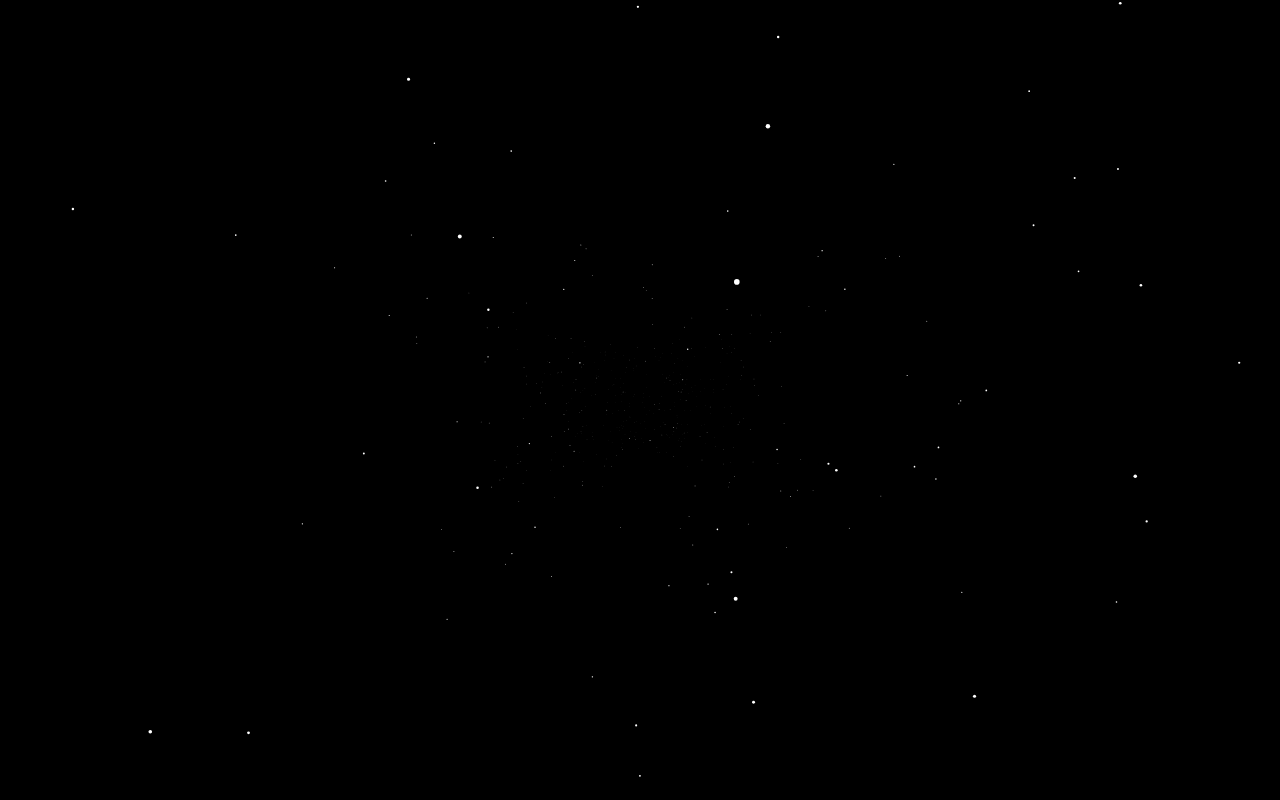
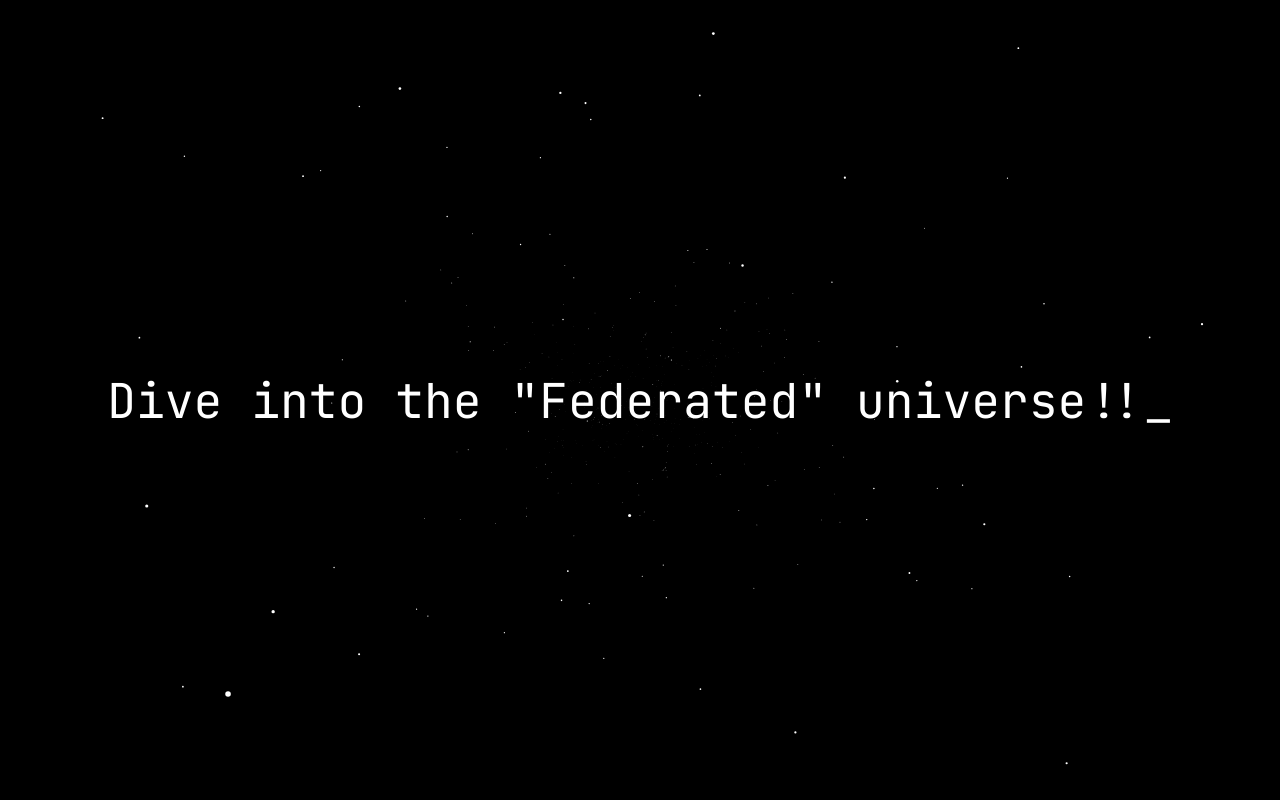
Before and after one commit to cyber-gene/Fediverse-world, a Nuxt app: page / in a window 1280 px wide. Built offline with nearby package versions, Linux system fonts and the light colour scheme.

Commit message:
トップセクションコンポーネントの追加とスタイルの調整、Googleフォントモジュールの導入

```diff
--- a/app.vue
+++ b/app.vue
@@ -2,8 +2,51 @@
   <div>
     <NuxtRouteAnnouncer />
     <Background />
-   </div>
+    <div class="secions">
+      <TopSection />
+    </div>
+  </div>
 </template>
+
 <script lang="ts" setup>
 import Background from './components/Background.vue';
 </script>
+
+<style>
+body {
+  margin: 0;
+  padding: 0;
+  font-family: 'JetBrains Mono', sans-serif;
+  background-color: black;
+  color: white;
+}
+
+.sections {
+  display: flex;
+  flex-direction: column;
+  align-items: center;
+  justify-content: center;
+  min-height: 100vh;
+  gap: 100vh;
+  /* セクション間の間隔（画面いっぱいのスペースを確保） */
+}
+
+.section {
+  display: flex;
+  align-items: center;
+  justify-content: center;
+  width: 100%;
+  height: 100vh;
+  border-radius: 10px;
+  color: white;
+  text-align: center;
+  opacity: 0;
+  /* 初期状態は非表示 */
+  transition: opacity 1s, transform 1s;
+}
+
+.section:first-child {
+  opacity: 1 !important;
+  /* フェードを無効化 */
+}
+</style>
--- a/components/Background.vue
+++ b/components/Background.vue
@@ -71,7 +71,7 @@ onMounted(() => {
 })
 </script>
 
-<style>
+<style scoped>
 canvas {
   position: fixed;
   top: 0;
--- /dev/null
+++ b/components/TopSection.vue
@@ -0,0 +1,58 @@
+<template>
+  <div class="section">
+    <h1 class="typewriter">
+      {{ text }}<span class="cursor">_</span>
+    </h1>
+  </div>
+</template>
+
+<script lang="ts" setup>
+import { onMounted, ref } from 'vue'
+
+const text = ref('')
+const fullText = 'Dive into the "Federated" universe!!' // 表示するテキスト
+const index = ref(0)
+const speed = 100 // タイピング速度（ミリ秒）
+
+const typeEffect = () => {
+  if (index.value < fullText.length) {
+    text.value += fullText.charAt(index.value)
+    index.value++
+    setTimeout(typeEffect, speed)
+  } else {
+    // タイピングが完了したらカーソル点滅
+    const cursor = document.querySelector('.cursor')
+    if (cursor) cursor.classList.add('blink')
+  }
+}
+
+onMounted(() => {
+  typeEffect()
+})
+</script>
+
+<style scoped>
+.typewriter {
+  font-family: 'JetBrains Mono', sans-serif;
+  font-size: 3rem;
+  font-weight: 500;
+  color: white;
+  text-align: center;
+  white-space: nowrap;
+  overflow: hidden;
+}
+
+.cursor {
+  display: inline-block;
+}
+
+.blink {
+  animation: blink 0.7s steps(2, start) infinite;
+}
+
+@keyframes blink {
+  to {
+    visibility: hidden;
+  }
+}
+</style>
--- a/nuxt.config.ts
+++ b/nuxt.config.ts
@@ -3,7 +3,17 @@ export default defineNuxtConfig({
   compatibilityDate: '2024-11-01',
   devtools: { enabled: true },
   ssr: false,
+
   nitro: {
     preset: 'netlify'
+  },
+
+  modules: ['@nuxtjs/google-fonts'],
+
+  googleFonts: {
+    families: {
+      'Noto+Sans': true,
+      'JetBrains+Mono': true
+    }
   }
 })
--- a/package.json
+++ b/package.json
@@ -10,6 +10,7 @@
     "postinstall": "nuxt prepare"
   },
   "dependencies": {
+    "@nuxtjs/google-fonts": "^3.2.0",
     "nuxt": "^3.15.4",
     "vue": "latest",
     "vue-router": "latest"
```
Also changed, not shown: 1 other file (tests, documents, lock files or other folders).
